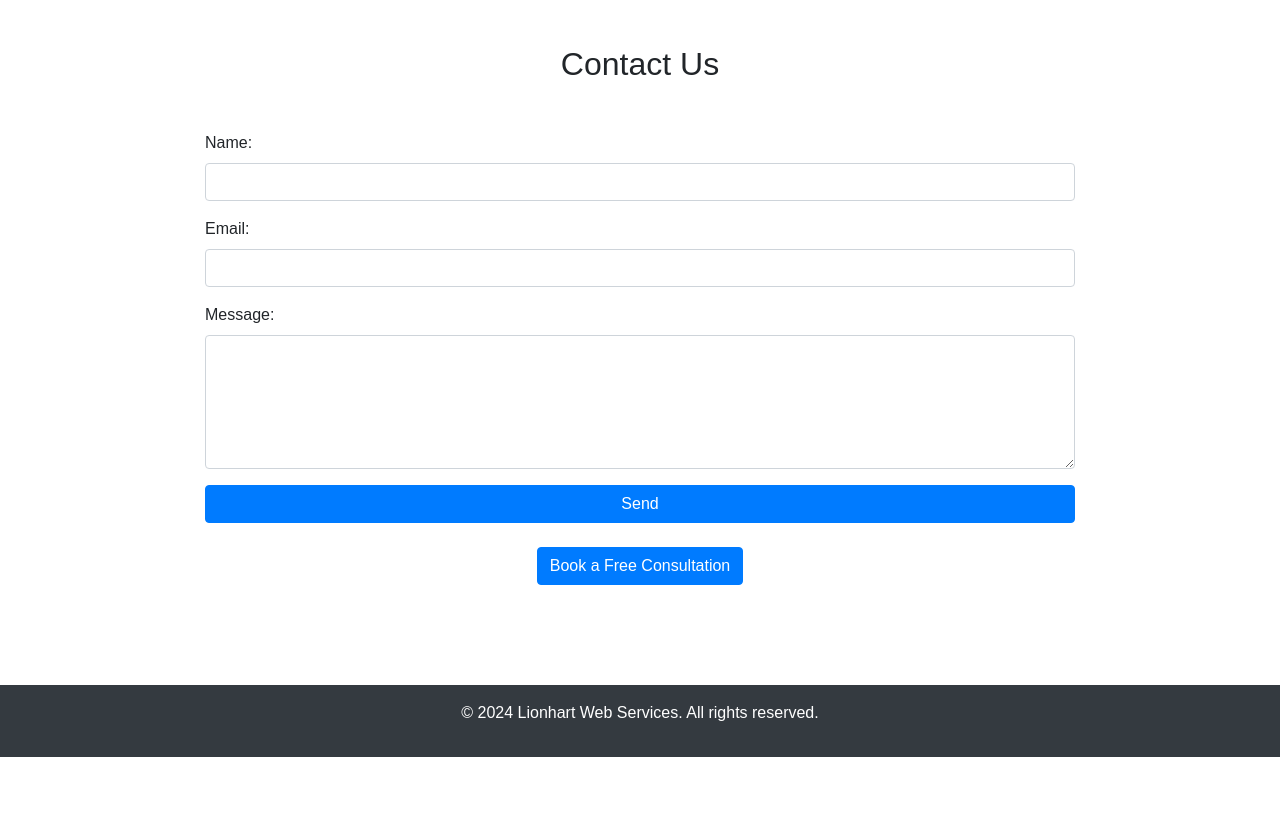
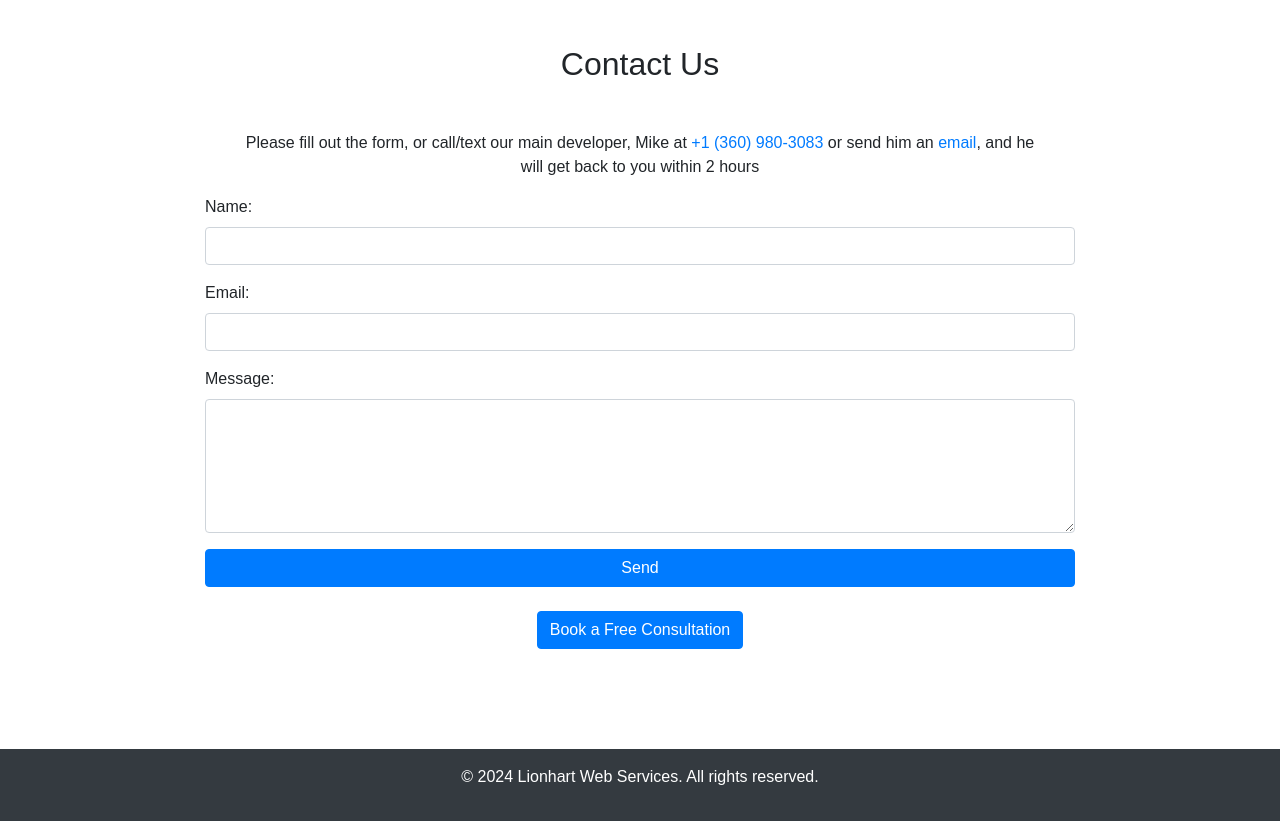
Before and after one commit to mlionhart/lionhart-web-solutions, a plain HTML site: page index.html in a window 1280 px wide. Shown: the part 3840-4661 px from the top of the page. Before the commit the page ends 4597 px from the top, so only its background shows below. Drawn offline with nearby package versions, Linux system fonts and the light colour scheme.

Commit message:
minor improvements

```diff
--- a/index.html
+++ b/index.html
@@ -151,6 +151,9 @@
   <section id="contact" class="py-5">
     <div class="container">
       <h2 class="text-center mb-5">Contact Us</h2>
+      <p class="mx-auto text-center">Please fill out the form, or call/text our main developer, Mike at <a href="tel:+13609803083">+1 (360)
+          980-3083</a> or send him an <a href="mailto:lionrhart@gmail.com">email</a>, and he will get back to you within 2 hours
+      </p>
       <form action="https://formspree.io/f/xvoeebnp" method="post" class="w-75 mx-auto">
         <div class="form-group">
           <label for="name">Name:</label>
--- a/styles.css
+++ b/styles.css
@@ -114,6 +114,10 @@ h1, h2 {
 
 .custom-page p:last-of-type {
   width: 25%;
+}
+
+#contact p {
+  max-width: 70%;
 }
 
 footer {
```
